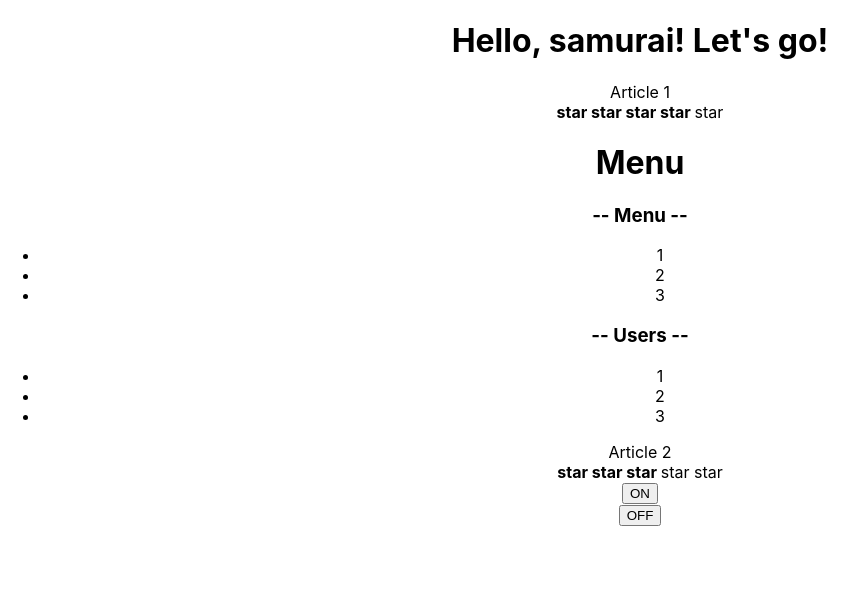
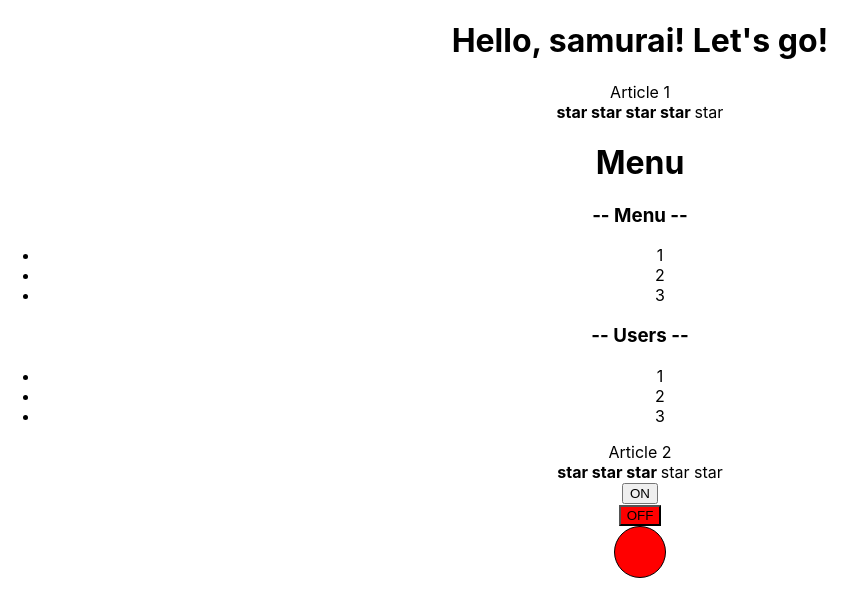
Before and after one commit to AdammmVV/REACT-PROSTO, a React (Create React App) app: page / in a window 1280 px wide. Shown: the top 616 px of the page, without its empty margins (0-866 px from the left). Built offline with nearby package versions, Linux system fonts and the light colour scheme.

Commit message:
change style 'on' & 'off'

```diff
--- a/src/App.css
+++ b/src/App.css
@@ -1,38 +1,19 @@
 .App {
-  text-align: center;
+    text-align: center;
 }
 
-.App-logo {
-  height: 40vmin;
-  pointer-events: none;
+.circle {
+    margin: 0 auto;
+    width: 50px;
+    height: 50px;
+    border: 1px solid black;
+    border-radius: 30px;
 }
 
-@media (prefers-reduced-motion: no-preference) {
-  .App-logo {
-    animation: App-logo-spin infinite 20s linear;
-  }
+.on {
+    background-color: green;
 }
 
-.App-header {
-  background-color: #282c34;
-  min-height: 100vh;
-  display: flex;
-  flex-direction: column;
-  align-items: center;
-  justify-content: center;
-  font-size: calc(10px + 2vmin);
-  color: white;
+.off {
+    background-color: red;
 }
-
-.App-link {
-  color: #61dafb;
-}
-
-@keyframes App-logo-spin {
-  from {
-    transform: rotate(0deg);
-  }
-  to {
-    transform: rotate(360deg);
-  }
-}
```
